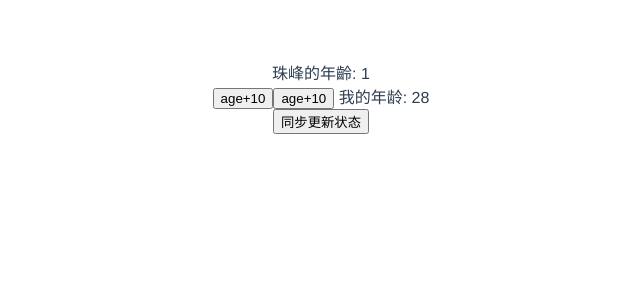
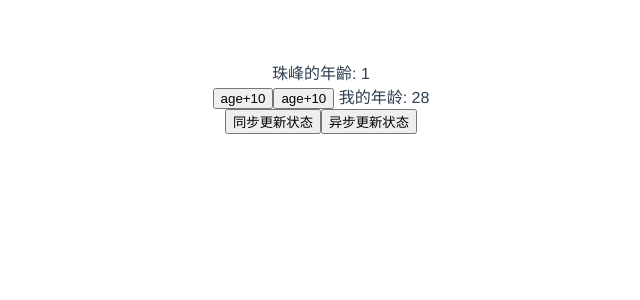
Before and after one commit to Cherish0207/vue-vuex, a Vue app: page / in a window 1280 px wide. Shown: the top 300 px of the page, without its empty margins (319-959 px from the left). Built offline with nearby package versions, Linux system fonts and the light colour scheme.

Commit message:
actions-dispatch实现

```diff
--- a/src/App.vue
+++ b/src/App.vue
@@ -5,7 +5,7 @@
     <button @click="$store.state.age += 10">age+10</button>
     我的年龄: {{ $store.getters.getAge }} <br />
     <button @click="$store.commit('changeAge', 5)">同步更新状态</button>
-    <!-- <button @click="$store.dispatch('changeAge', 5)">异步更新状态</button> -->
+    <button @click="$store.dispatch('changeAge', 5)">异步更新状态</button>
   </div>
 </template>
 
--- a/vuex/store.js
+++ b/vuex/store.js
@@ -9,6 +9,7 @@ class Store {
     // getters:写的是方法,取值是属性
     this.getters = {};
     this._mutations = {};
+    this._actions = {};
     // 通过计算属性实现懒加载
     const computed = {};
     forEach(options.getters, (fn, key) => {
@@ -19,6 +20,9 @@ class Store {
     });
     forEach(options.mutations, (fn, key) => {
       this._mutations[key] = (payload) => fn.call(this, this.state, payload);
+    });
+    forEach(options.actions, (fn, key) => {
+      this._actions[key] = (payload) => fn.call(this, this, payload);
     });
     this._vm = new Vue({
       data() {
@@ -35,6 +39,9 @@ class Store {
   }
   commit = (type, payload) => {
     this._mutations[type](payload);
+  }
+  dispatch = (type, payload) => {
+    this._actions[type](payload);
   };
 }
 // 把Vue绑定到当前作用域下
```
